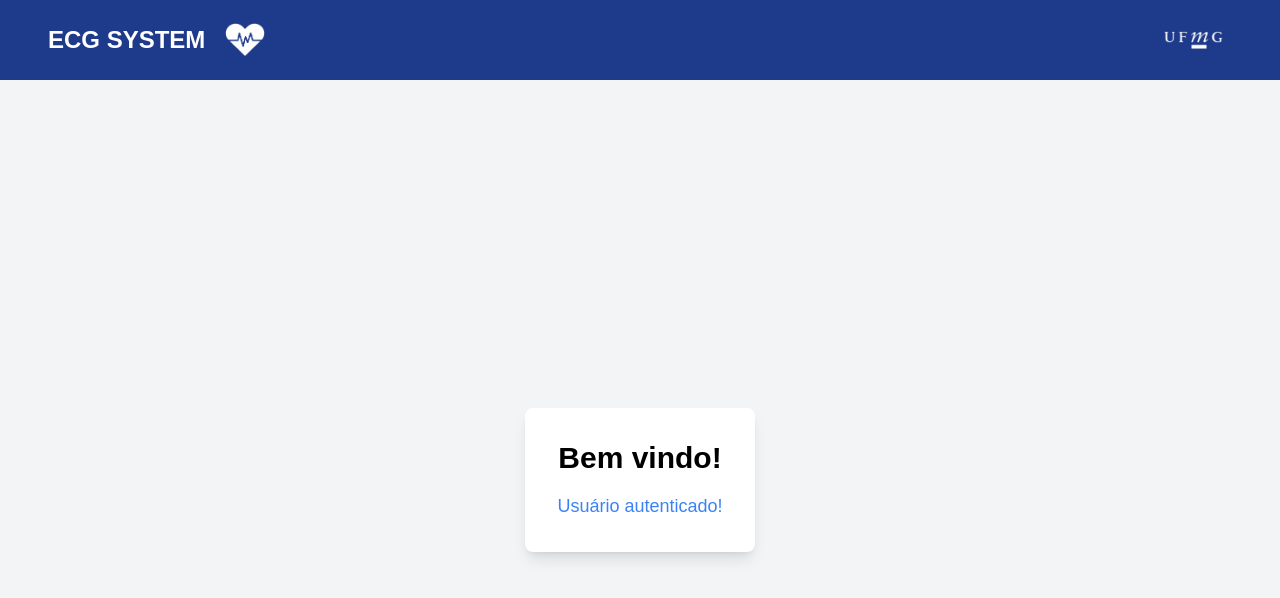
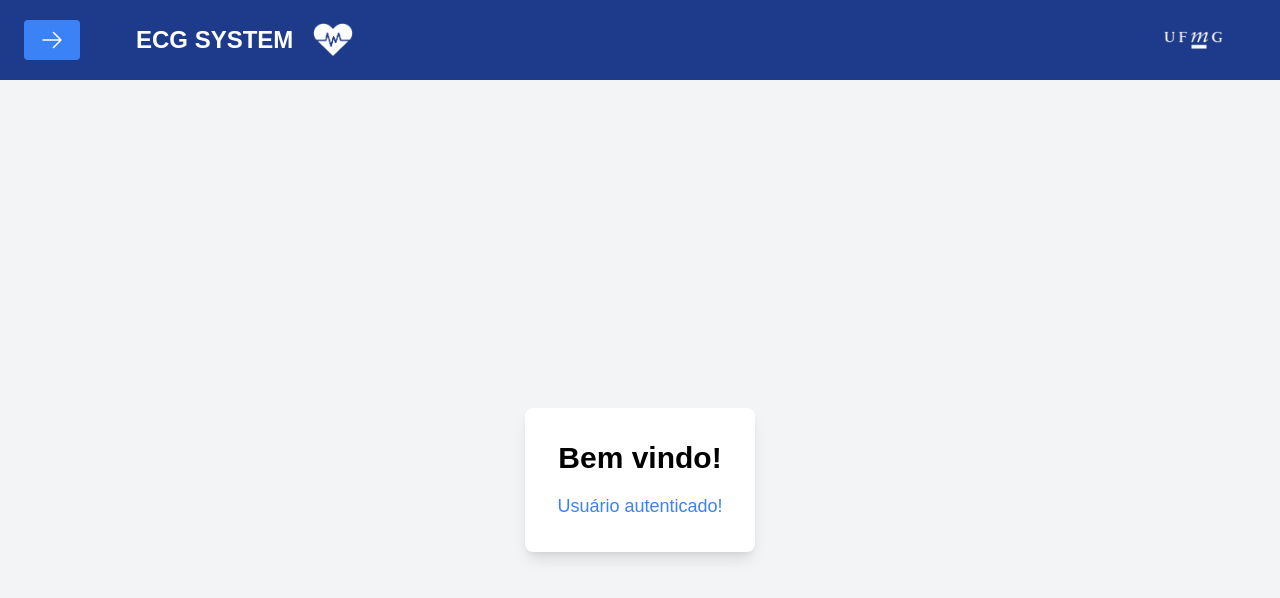
Before and after one commit to Dtchaves/EngenhariaSoftware, a Next.js app in the folder client/: page / in a window 1280 px wide. Shown: the top 598 px of the page. Built offline with nearby package versions, Linux system fonts and the light colour scheme; a web font is replaced by a local one.

Commit message:
Refactor package.json and package-lock.json to update dependencies and add heroicons

```diff
--- a/client/package.json
+++ b/client/package.json
@@ -11,11 +11,13 @@
   "dependencies": {
     "axios": "^1.7.7",
     "core-util-is": "^1.0.3",
+    "heroicons": "^2.1.5",
     "next": "15.0.2",
-    "react": "19.0.0-rc-02c0e824-20241028",
-    "react-dom": "19.0.0-rc-02c0e824-20241028"
+    "react": "^18.3.1",
+    "react-dom": "^18.3.1"
   },
   "devDependencies": {
+    "@heroicons/react": "^2.1.5",
     "@types/node": "^20.17.5",
     "@types/react": "^18",
     "@types/react-dom": "^18",
--- a/client/src/app/layout.tsx
+++ b/client/src/app/layout.tsx
@@ -1,7 +1,8 @@
 // app/layout.js
+"use client";
 import "./globals.css";
+import { Tomorrow } from "next/font/google";
 import TopBar from "./shared/components/TopBar";
-import { Tomorrow } from "next/font/google";
 
 const tomorrow = Tomorrow({
   variable: "--font-tomorrow",
--- a/client/src/app/login/hooks/use-login.ts
+++ b/client/src/app/login/hooks/use-login.ts
@@ -26,13 +26,11 @@ export function useLogin() {
 
   const login = async (credentials: LoginCredentials) => {
     try {
-      console.log("credentials: ", credentials);
       const response = await axios.post(
         `${apiUrl}/api/login`,
         credentials,
         { withCredentials: true }
       );
-      console.log("response: ", response);
       setUser(response.data.user);
       router.push("/");
     } catch (error) {
--- /dev/null
+++ b/client/src/app/shared/components/Sidebar.tsx
@@ -0,0 +1,51 @@
+import { ArrowRightIcon, XMarkIcon } from "@heroicons/react/24/outline";
+import React, { useState } from "react";
+import Link from "next/link";
+import { DoctorOptions } from "../utils";
+
+const Sidebar = () => {
+  // State to manage the open/close state of the sidebar
+  const [isOpen, setIsOpen] = useState(false);
+  const menu = DoctorOptions;
+
+  return (
+    <div className="flex">
+      <div
+        className={`bg-blue-500 text-white
+                    fixed h-screen transition-all
+                    duration-300 z-10
+                    ${isOpen ? "w-64" : "w-0 overflow-hidden"}`}
+      >
+        <div className="flex flex-col items-center mt-4">
+          {menu.map((item, index) => (
+            <div key={index} className="mt-4">
+              <Link href={item.href} className="text-white hover:text-gray-300">
+                {item.label}
+              </Link>
+            </div>
+          ))}
+        </div>
+      </div>
+      <div
+        className={`flex-1 p-4
+                        ${isOpen ? "ml-64" : "ml-0"}`}
+      >
+        <div className="ml-auto">
+          <button
+            className="bg-blue-500 hover:bg-blue-700
+                       text-white font-bold py-2 px-4 rounded"
+            onClick={() => setIsOpen(!isOpen)}
+          >
+            {isOpen ? (
+              <XMarkIcon className="h-6 w-6" />
+            ) : (
+              <ArrowRightIcon className="h-6 w-6" />
+            )}
+          </button>
+        </div>
+      </div>
+    </div>
+  );
+};
+
+export default Sidebar;
--- a/client/src/app/shared/components/TopBar.tsx
+++ b/client/src/app/shared/components/TopBar.tsx
@@ -1,15 +1,33 @@
-import React from 'react';
-import Image from 'next/image';
+import React from "react";
+import Image from "next/image";
+import Sidebar from "./Sidebar";
+import { usePathname } from "next/navigation";
 
 const TopBar = () => {
+  const pathname = usePathname();
+  const showSidebar = pathname !== "/login" && pathname !== "/register";
+
   return (
     <div className="bg-blue-900 flex justify-between items-center p-2 text-white h-20">
       <div className="flex items-center">
+        {showSidebar && <Sidebar />}
         <span className="text-2xl font-bold mr-5 ml-10">ECG SYSTEM</span>
-        <Image src="/logos/Interactive.png" alt="Heart Icon" width={40} height={40} className="mr-2" />
+        <Image
+          src="/logos/Interactive.png"
+          alt="Heart Icon"
+          width={40}
+          height={40}
+          className="mr-2"
+        />
       </div>
       <div className="flex items-center">
-        <Image src="/logos/logo-ufmg.png" alt="Logo 1" width={60} height={60} className="mr-12 ml-12" />
+        <Image
+          src="/logos/logo-ufmg.png"
+          alt="Logo 1"
+          width={60}
+          height={60}
+          className="mr-12 ml-12"
+        />
       </div>
     </div>
   );
--- a/client/src/app/shared/utils/index.ts
+++ b/client/src/app/shared/utils/index.ts
@@ -48,3 +48,14 @@ export interface RegisterCredentials {
   doctor_id?: number;
   role: UserRole;
 }
+
+export const DoctorOptions = [
+  { label: "My Profile", href: "/doctor/my_profile" },
+  { label: "Patients", href: "/doctor/patients" },
+];
+
+export const PatientOptions = [
+  { label: "My Profile", href: "/patient/my_profile" },
+  { label: "Doctors", href: "/patient/doctors" },
+  { label: "Upload ECG", href: "/patient/upload_ecg" },
+];
```
Also changed, not shown: 2 other files (tests, documents, lock files or other folders).
